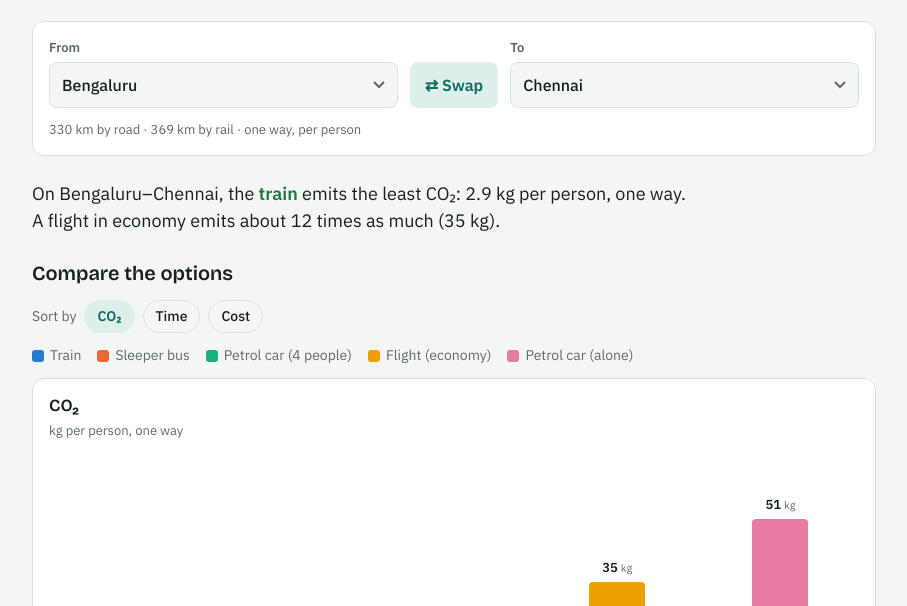
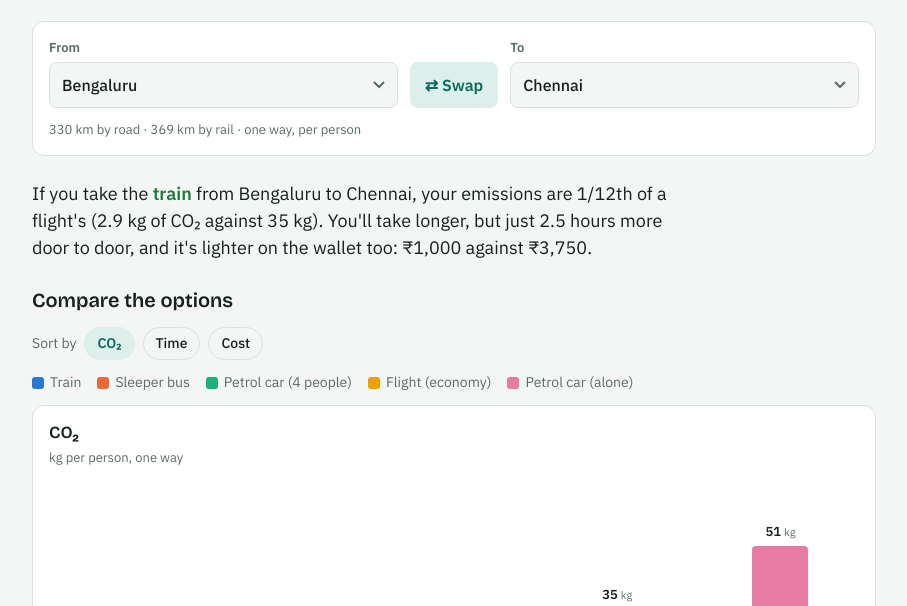
Before and after one commit to sr12blr/travel-emissions, a plain HTML site: page index.html in a window 1280 px wide. Shown: the part 129-735 px from the top of the page, without its empty margins (186-1093 px from the left). Drawn offline with nearby package versions, Linux system fonts and the light colour scheme.

Commit message:
Reframe the summary line around train vs flight
Compares the train with an economy flight on CO2, time and cost, and adjusts the wording to the route (short, medium or much longer trips).

Co-Authored-By: Claude Opus 5.5 <noreply@anthropic.com>
Claude-Session: https://claude.ai/code/session_01J6kVmSJUDVE6gx1qzkTmTh

```diff
--- a/index.html
+++ b/index.html
@@ -312,9 +312,29 @@ function render(){
   $("scalenote").textContent = notes.join(" ");
 
   const train = res.modes[0], eco = res.modes[3], car1 = res.modes[4];
-  let t = `On ${from}–${to}, the <strong>${esc(low.name.toLowerCase())}</strong> emits the least CO₂: ${low.co2} kg per person, one way.`;
-  if(eco.co2!=null) t += ` A flight in economy emits about ${Math.round(eco.co2/low.co2)} times as much (${eco.co2} kg).`;
-  else t += ` Driving alone emits about ${Math.round(car1.co2/low.co2)} times as much (${car1.co2} kg).`;
+  // Summary line: the train against an economy flight, worded to fit the route
+  const ord = n => { const s = (n%100>=11 && n%100<=13) ? "th" : ({1:"st",2:"nd",3:"rd"}[n%10] || "th"); return n + s; };
+  const share = n => n<=1 ? "about the same" : n===2 ? "half" : n===3 ? "a third" : n===4 ? "a quarter" : `1/${ord(n)}`;
+  const halfHr = x => { const v = Math.round(x*2)/2; return `${v % 1 ? v.toFixed(1) : v} ${v===1 ? "hour" : "hours"}`; };
+  let t;
+  if(eco.co2 == null){
+    t = `On ${from}–${to}, the <strong>train</strong> has the lowest emissions: ${train.co2} kg of CO₂ per person.`;
+  } else {
+    const n = Math.round(eco.co2/train.co2);
+    t = `If you take the <strong>train</strong> from ${from} to ${to}, your emissions are ${share(n)} of a flight's (${train.co2} kg of CO₂ against ${eco.co2} kg). `;
+    const dt = train.time[0] - eco.time[0];
+    if(dt <= 0.25) t += `It's just as quick door to door`;
+    else if(dt <= 4) t += `You'll take longer, but just ${halfHr(dt)} more door to door`;
+    else if(dt <= 12) t += `You'll take about ${halfHr(dt)} longer door to door (${hrs(train.time[0])} hours against ${hrs(eco.time[0])})`;
+    else t += `It is a much longer trip, though: ${Math.round(train.time[0])} hours door to door against about ${Math.round(eco.time[0])} by air`;
+    const tc = train.cost && train.cost[0], fc = eco.cost && eco.cost[0];
+    if(tc && fc){
+      const long = dt > 12;
+      if(fc/tc >= 1.5) t += long ? `. On the plus side, it's much lighter on the wallet: ${inr(tc)} against ${inr(fc)}.` : `, and it's lighter on the wallet too: ${inr(tc)} against ${inr(fc)}.`;
+      else if(fc/tc >= 0.85) t += `, and it costs about the same as flying.`;
+      else t += `, and it costs a little more than flying (${inr(tc)} against ${inr(fc)}).`;
+    } else t += ".";
+  }
   $("takeaway").innerHTML = t;
 
   // Show the math: one block per mode, with CO2, time and cost as separate steps and the result on the right
```
